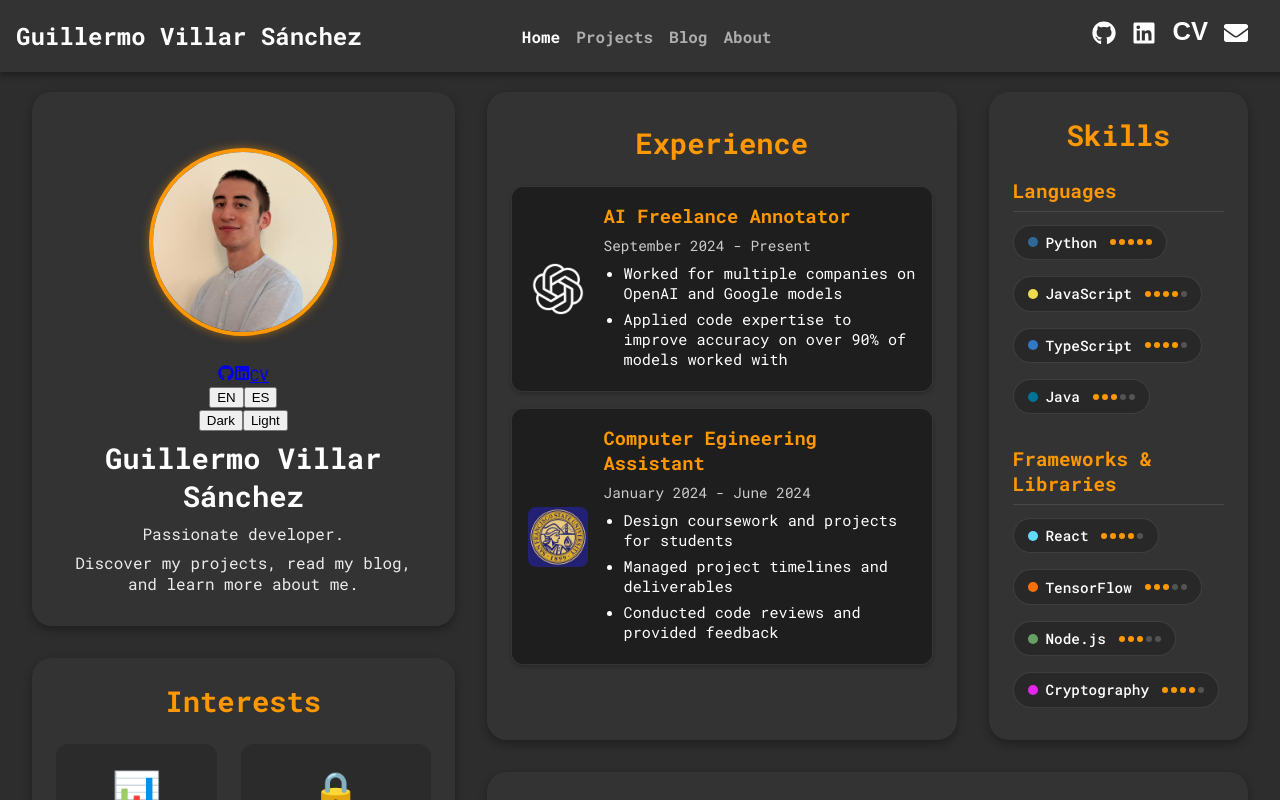
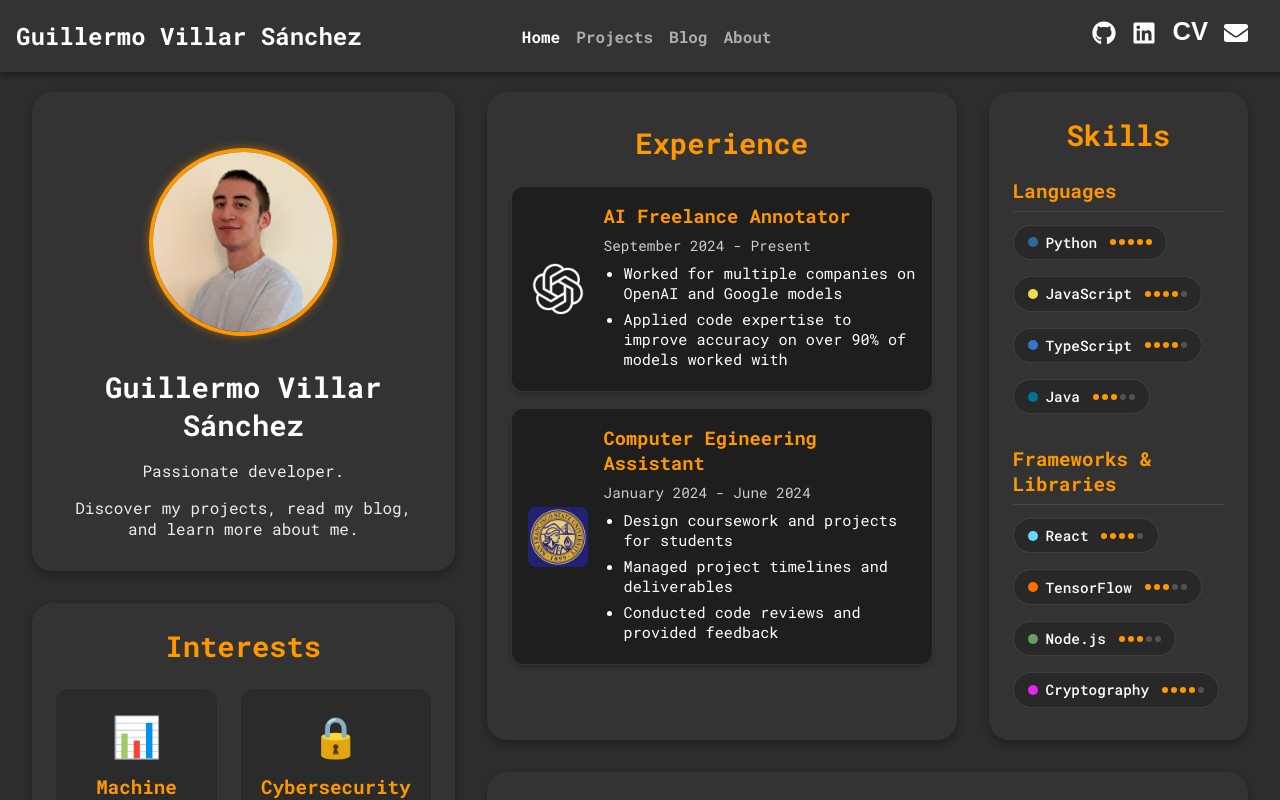
Before and after one commit to Guillermo-villar/portfolio, a React (Create React App) app: page / in a window 1280 px wide. Shown: the top 800 px of the page. Built offline with nearby package versions, Linux system fonts and the light colour scheme.

Commit message:
Hero decente

```diff
--- a/src/components/Hero.tsx
+++ b/src/components/Hero.tsx
@@ -1,89 +1,14 @@
-import React, { useState } from 'react';
-import { FaGithub, FaLinkedin } from 'react-icons/fa';
+import React from 'react';
 import '../styles/hero.css';
 
 const Hero: React.FC = () => {
-  const [isDarkMode, setIsDarkMode] = useState(true);
-  const [language, setLanguage] = useState<'EN' | 'ES'>('EN');
-
-  // Toggle functions
-  const toggleDarkMode = () => setIsDarkMode(!isDarkMode);
-  const toggleLanguage = () => setLanguage(language === 'EN' ? 'ES' : 'EN');
-
-  // Content based on language
-  const content = {
-    EN: {
-      title: "Guillermo Villar Sánchez",
-      description: "Passionate developer.",
-      subtext: "Discover my projects, read my blog, and learn more about me."
-    },
-    ES: {
-      title: "Guillermo Villar Sánchez",
-      description: "Desarrollador apasionado.",
-      subtext: "Descubre mis proyectos, lee mi blog y conoce más sobre mí."
-    }
-  };
-
   return (
-    <section className="hero">
-      <div className="hero-content">
-        <div className="hero-left">
-          <img src="/icon.png" alt="Profile" className="hero-image" />
-        </div>
-
-        <div className="hero-right">
-          <div className="hero-social-links">
-            <a href="https://github.com/Guillermo-villar" target="_blank" rel="noopener noreferrer" className="hero-social-link">
-              <FaGithub />
-            </a>
-            <a href="https://www.linkedin.com/in/guillermo-villar-sanchez/" target="_blank" rel="noopener noreferrer" className="hero-social-link">
-              <FaLinkedin />
-            </a>
-            <a href="/CV.pdf" target="_blank" rel="noopener noreferrer" className="hero-cv-link">
-              CV
-            </a>
-          </div>
-
-          <div className="hero-toggles">
-            <div className="toggle-container">
-              <button
-                className={`toggle-button ${language === 'EN' ? 'active' : ''}`}
-                onClick={toggleLanguage}
-              >
-                EN
-              </button>
-              <button
-                className={`toggle-button ${language === 'ES' ? 'active' : ''}`}
-                onClick={toggleLanguage}
-              >
-                ES
-              </button>
-            </div>
-
-            <div className="toggle-container">
-              <button
-                className={`toggle-button ${isDarkMode ? 'active' : ''}`}
-                onClick={toggleDarkMode}
-              >
-                Dark
-              </button>
-              <button
-                className={`toggle-button ${!isDarkMode ? 'active' : ''}`}
-                onClick={toggleDarkMode}
-              >
-                Light
-              </button>
-            </div>
-          </div>
-        </div>
-      </div>
-
-      <div className="hero-text">
-        <h1>{content[language].title}</h1>
-        <p>{content[language].description}</p>
-        <p>{content[language].subtext}</p>
-      </div>
-    </section>
+    <div className="hero">
+      <img src="/icon.png" alt="Profile" className="hero-image" />
+      <h1>Guillermo Villar Sánchez</h1>
+      <p>Passionate developer.</p>
+      <p>Discover my projects, read my blog, and learn more about me.</p>
+    </div>
   );
 };
 
```
